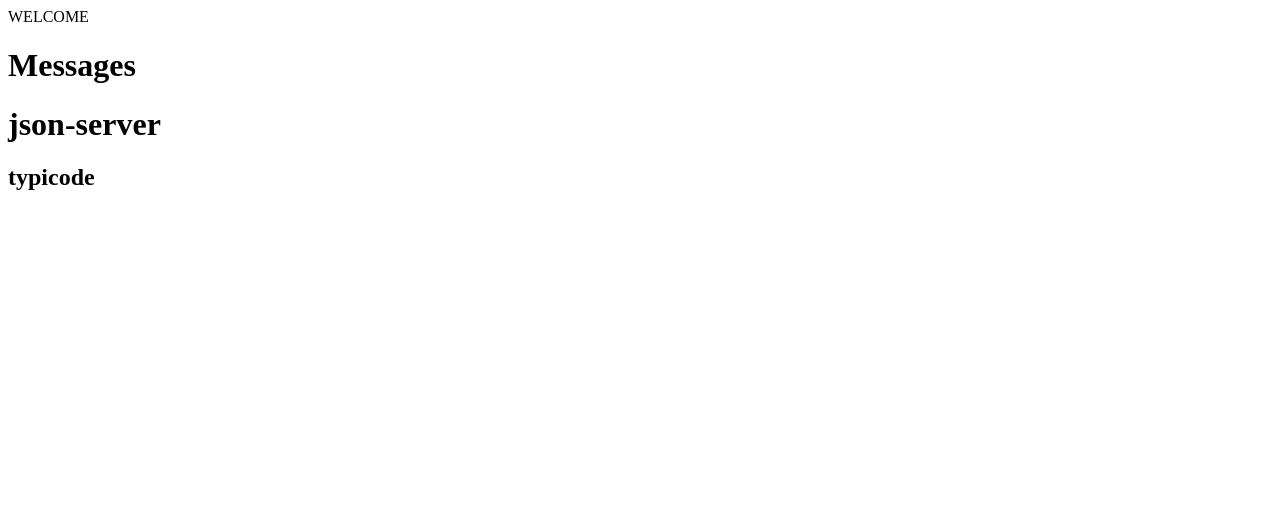
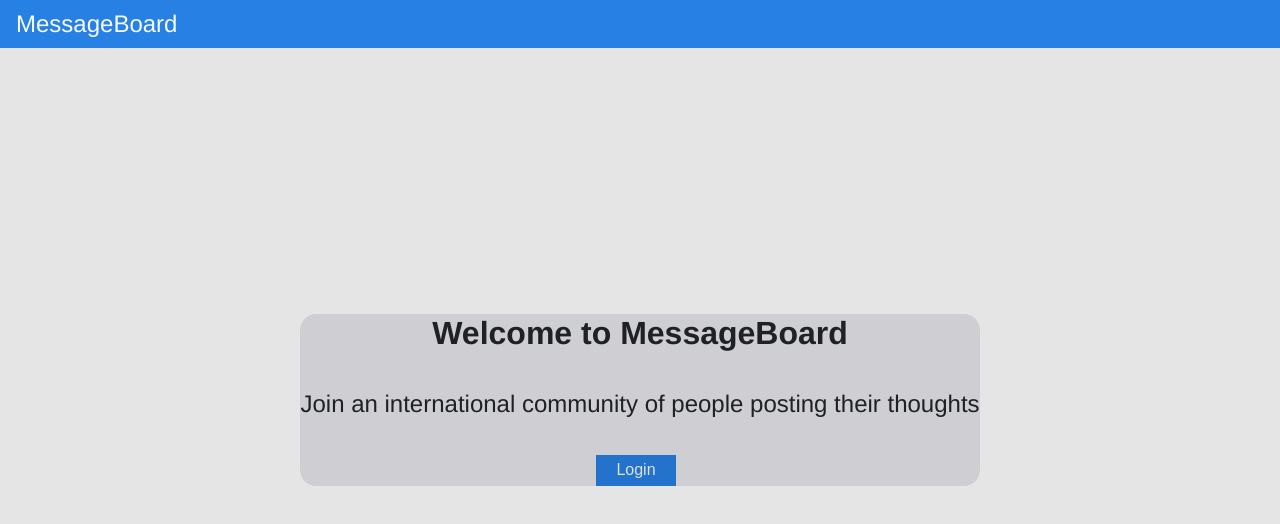
Before and after one commit to kring121/message-board-challenge, a React app: page /messages in a window 1280 px wide. Shown: the top 524 px of the page. Built offline with nearby package versions, Linux system fonts and the light colour scheme; data requests are answered from the project's data file.

Commit message:
added: general styles for css & navbar and landing components

```diff
--- a/db.json
+++ b/db.json
@@ -3,7 +3,9 @@
     { "id": 1, "title": "json-server", "author": "typicode" }
   ],
   "comments": [
-    { "id": 1, "body": "some comment", "messageId": 1 }
+    { "id": 1, "body": "some comment", "messageId": 1, "author": "typicode" }
   ],
-  "profile": { "name": "typicode" }
+  "users": [
+    { "id": 1, "name": "typicode", "password": "password" }
+  ]
 }
--- /dev/null
+++ b/src/App.css
@@ -0,0 +1,222 @@
+/*General styles*/
+:root {
+  --primary-color: #2780e3;
+  --danger-color: #ea3f33;
+  --success-color: #5eb71c;
+  --dark-color: #373a3c;
+  --light-color: #f8f9fa;
+  --black-color: #212529;
+}
+
+* {
+  box-sizing: border-box;
+  margin: 0;
+  padding: 0;
+}
+
+body {
+  font-family: "Helvetica Neue", Helvetica;
+  color: var(--black-color);
+  line-height: 1.6;
+}
+
+a {
+  color: var(--primary-color);
+  text-decoration: none;
+}
+
+/* Text Styles*/
+.x-large {
+  font-size: 4rem;
+  line-height: 1.2;
+  margin-bottom: 1rem;
+}
+
+.large {
+  font-size: 3rem;
+  line-height: 1.2;
+  margin-bottom: 1rem;
+}
+
+.medium {
+  font-size: 2rem;
+  line-height: 1.2;
+  margin-bottom: 1rem;
+}
+
+.lead {
+  font-size: 1.5rem;
+  margin-bottom: 1rem;
+}
+
+.text-center {
+  text-align: center;
+}
+
+.text-primary {
+  color: var(--primary-color);
+}
+
+.text-dark {
+  color: var(--dark-color);
+}
+
+.text-light {
+  color: var(--light-color);
+}
+
+/*Margins*/
+.mt {
+  margin-top: 0.5rem;
+}
+
+.mr {
+  margin-right: 0.5rem;
+}
+
+.mb {
+  margin-bottom: 0.5rem;
+}
+
+.ml {
+  margin-left: 0.5rem
+}
+
+.mt-1 {
+  margin-top: 1rem;
+}
+
+.mr-1 {
+  margin-right: 1rem;
+}
+
+.mb-1 {
+  margin-bottom: 1rem;
+}
+
+.ml-1 {
+  margin-left: 1rem
+}
+
+.mt-2 {
+  margin-top: 2rem;
+}
+
+.mr-2 {
+  margin-right: 2rem;
+}
+
+.mb-2 {
+  margin-bottom: 2rem;
+}
+
+.ml-2 {
+  margin-left: 2rem
+}
+
+.mt-3 {
+  margin-top: 3rem;
+}
+
+.mr-3 {
+  margin-right: 3rem;
+}
+
+.mb-3 {
+  margin-bottom: 3rem;
+}
+
+.ml-3 {
+  margin-left: 3rem
+}
+
+.mt-4 {
+  margin-top: 4rem;
+}
+
+.mr-4 {
+  margin-right: 4rem;
+}
+
+.mb-4 {
+  margin-bottom: 4rem;
+}
+
+.ml-4 {
+  margin-left: 4rem
+}
+
+.mt-5 {
+  margin-top: 5rem;
+}
+
+.mr-5 {
+  margin-right: 5rem;
+}
+
+.mb-5 {
+  margin-bottom: 5rem;
+}
+
+.ml-5 {
+  margin-left: 5rem
+}
+
+/*Basic components*/
+.btn {
+  display: inline-block;
+  background: var(--light-color);
+  color: var(--light-color);
+  padding: 0.4rem 1.3rem;
+  font-size: 1rem;
+  border: none;
+  cursor: pointer;
+  margin-right: 0.5rem;
+  transition: opacity 0.2s ease-in;
+  outline: none;
+}
+
+.btn-primary {
+  background: var(--primary-color);
+}
+
+/*Navbar*/
+.navbar {
+  width: 100%;
+  background: var(--primary-color);
+  height: 3rem;
+  position: fixed;
+  top: 0;
+  z-index: 10;
+  display: flex;
+  justify-content: space-between;
+  align-items: center;
+}
+
+.navbar-brand {
+  font-size: 1.5rem;
+}
+
+/*Landing*/
+.landing {
+/*  background: url('https://images.unsplash.com/photo-1526554850534-7c78330d5f90?ixlib=rb-1.2.1&ixid=eyJhcHBfaWQiOjEyMDd9&auto=format&fit=crop&w=1050&q=80');
+  background-size: cover;*/
+  height: 100vh;
+  display: flex;
+  justify-content: center;
+  align-items: center;
+}
+
+.dark-overlay {
+  background-color: rgba(0, 0, 0, 0.1);
+  position: absolute;
+  top: 0;
+  left: 0;
+  width: 100%;
+  height: 100%;
+}
+
+.landing-inner {
+  background: #e6e5eb;
+  border-radius: 1rem;
+}
--- a/src/App.js
+++ b/src/App.js
@@ -1,8 +1,11 @@
 import React, { Fragment, useEffect } from 'react';
 import axios from 'axios';
+import './App.css';
 
 // imported components
 import Messages from './components/messages/Messages';
+import Landing from './components/layout/Landing';
+import Navbar from './components/layout/Navbar';
 
 // Redux
 import { Provider } from 'react-redux';
@@ -12,8 +15,8 @@
 
   return (
     <Provider store={store}>
-      <div>WELCOME</div>
-      <Messages/>
+      <Navbar/>
+      <Landing/>
     </Provider>
   )
 };
--- a/src/actions/messages.js
+++ b/src/actions/messages.js
@@ -3,7 +3,7 @@
 
 export const getMessages = () => async dispatch => {
   try {
-    const res = await axios.get('/messages');
+    const res = await axios.get('/messages?_embed=comments');
     dispatch({
       type: GET_MESSAGES,
       payload: res.data
@@ -18,7 +18,7 @@
 
 export const getMessage = (id) => async dispatch => {
   try {
-    const res = await axios.get(`/messages/${id}`);
+    const res = await axios.get(`/messages/${id}?_embed=comments`);
     dispatch({
       type: GET_MESSAGE,
       payload: res.data
--- /dev/null
+++ b/src/components/layout/Landing.js
@@ -0,0 +1,15 @@
+import React from 'react';
+import { Link } from 'react-router-dom';
+
+const Landing = () => (
+  <div className='landing text-center'>
+    <div className='dark-overlay'/>
+    <div className='landing-inner'>
+      <h1 className='medium mb-2'>Welcome to MessageBoard</h1>
+      <p className='lead mb-2'>Join an international community of people posting their thoughts</p>
+      <button className='btn btn-primary'>Login</button>
+    </div>
+  </div>
+)
+
+export default Landing
--- /dev/null
+++ b/src/components/layout/Navbar.js
@@ -0,0 +1,12 @@
+import React from 'react';
+import { Link } from 'react-router-dom';
+
+const Navbar = () => (
+  <div className='navbar text-light'>
+    <div className='navbar-brand ml-1'>MessageBoard</div>
+    <nav className='nav'>
+    </nav>
+  </div>
+)
+
+export default Navbar
```
